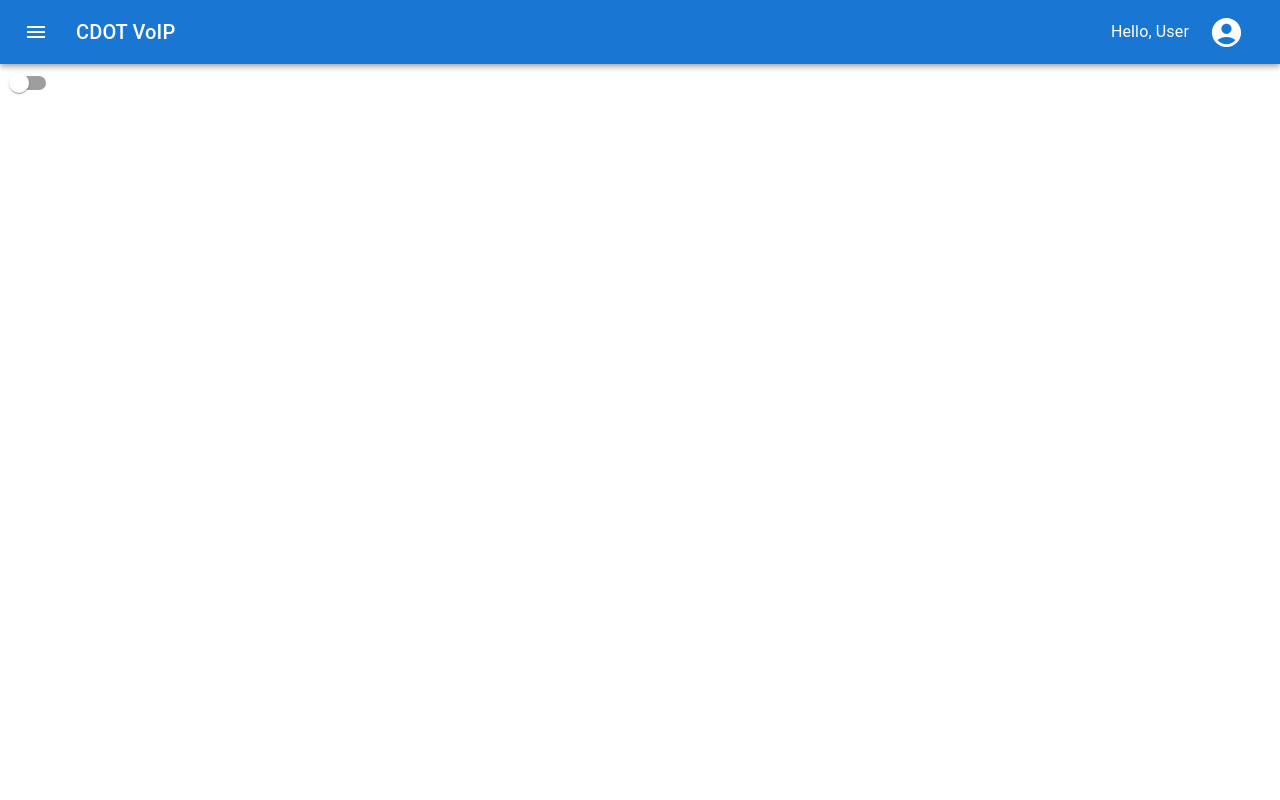
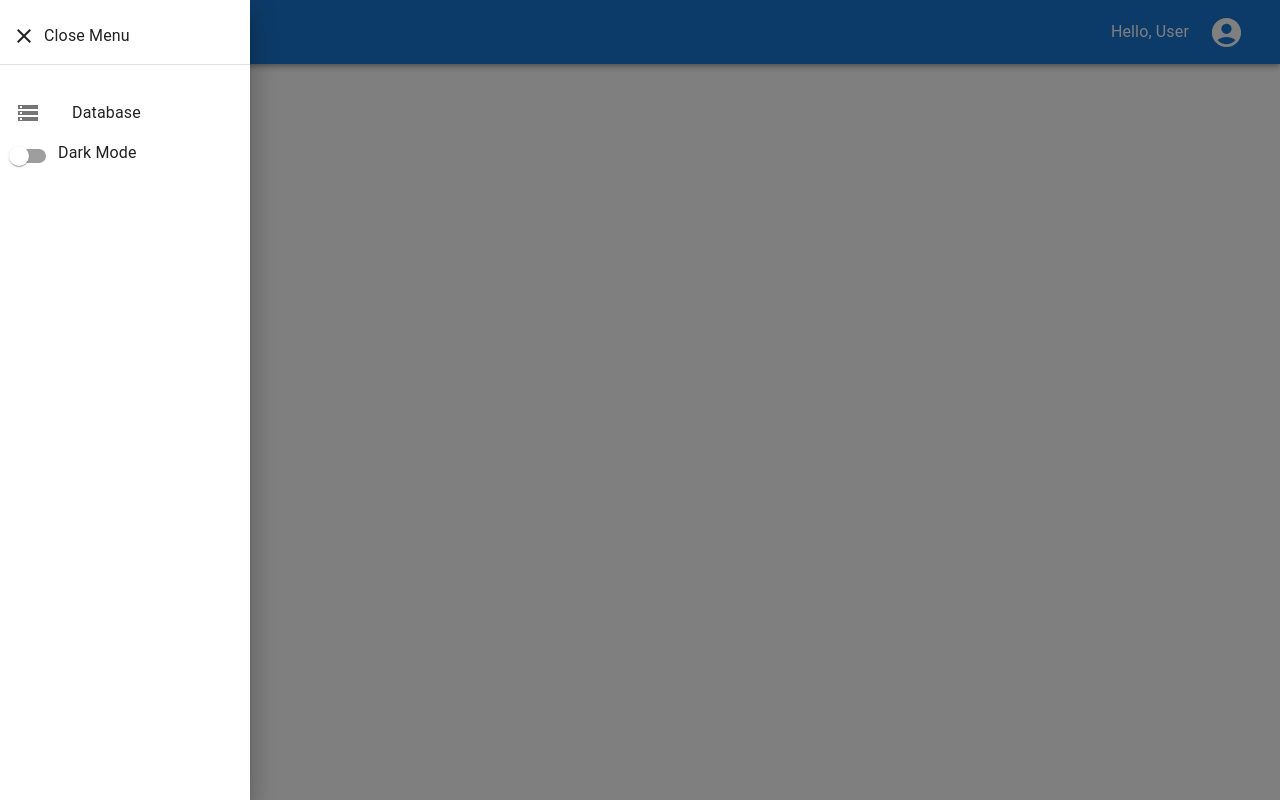
Before and after one commit to ismarthawkback/new-pbx-web-app, a React (Vite) app in the folder frontend/: page / in a window 1280 px wide. Both pictures are taken after a click on the button 36 px from the left and 32 px from the top of the page. Built offline with nearby package versions, Linux system fonts and the light colour scheme.

Commit message:
Complete Sidebar and Navbar with close and open

```diff
--- a/frontend/src/components/Navbar.jsx
+++ b/frontend/src/components/Navbar.jsx
@@ -9,14 +9,16 @@ import AccountCircle from "@mui/icons-material/AccountCircle";
 import MenuItem from "@mui/material/MenuItem";
 import Menu from "@mui/material/Menu";
 import { Stack } from "@mui/material";
-import ThemeToggle from "./navbar-components/ThemeToggle";
+import SideDrawer from "./navbar-components/SideDrawer";
+import { useState } from "react";
 
 export default function Navbar() {
-  const [anchorEl, setAnchorEl] = React.useState(null);
+  const [anchorEl, setAnchorEl] = useState(null);
+  const [drawerOpen, setDrawerOpen] = useState(false);
+  const setDrawerState = (open) => {
+    setDrawerOpen(open)
+  }
 
-  const handleChange = (event) => {
-    setAuth(event.target.checked);
-  };
 
   const handleMenu = (event) => {
     setAnchorEl(event.currentTarget);
@@ -36,6 +38,7 @@ export default function Navbar() {
             color="inherit"
             aria-label="menu"
             sx={{ mr: 2 }}
+            onClick={() => setDrawerOpen(true)}
           >
             <MenuIcon />
           </IconButton>
@@ -78,6 +81,7 @@ export default function Navbar() {
           </Stack>
         </Toolbar>
       </AppBar>
+      <SideDrawer drawerOpen={drawerOpen} setDrawerState={setDrawerState}/>
     </Box>
   );
 }
--- /dev/null
+++ b/frontend/src/components/navbar-components/SideDrawer.jsx
@@ -0,0 +1,75 @@
+import * as React from "react";
+import Box from "@mui/material/Box";
+import Drawer from "@mui/material/Drawer";
+import Button from "@mui/material/Button";
+import List from "@mui/material/List";
+import Divider from "@mui/material/Divider";
+import ListItem from "@mui/material/ListItem";
+import ListItemButton from "@mui/material/ListItemButton";
+import ListItemIcon from "@mui/material/ListItemIcon";
+import ListItemText from "@mui/material/ListItemText";
+import { IconButton, Stack } from "@mui/material";
+import CloseIcon from "@mui/icons-material/Close";
+import StorageIcon from "@mui/icons-material/Storage";
+import ThemeToggle from "./ThemeToggle";
+import { useState } from "react";
+
+
+export default function SideDrawer({drawerOpen, setDrawerState}) {
+  const state = drawerOpen;
+
+  const toggleDrawer = (open) => (event) => {
+    if (
+      event.type === "keydown" &&
+      (event.key === "Tab" || event.key === "Shift")
+    ) {
+      return;
+    }
+
+    setDrawerState(open)
+  };
+
+  return (
+    <div>
+      <Drawer anchor="left" open={state} onClose={toggleDrawer(false)}>
+        <Box
+          sx={{ width: 250 }}
+          role="presentation"
+          onClick={toggleDrawer(false)}
+          onKeyDown={toggleDrawer(false)}
+        >
+          <List>
+            <ListItem disablePadding>
+              <ListItemButton>
+                <IconButton edge="start" color="inherit" aria-label="menu">
+                  <CloseIcon />
+                </IconButton>
+                <ListItemText primary="Close Menu" />
+              </ListItemButton>
+            </ListItem>
+            <Divider />
+            <ListItem
+              disablePadding
+              sx={{
+                marginTop: 3,
+              }}
+            >
+              <ListItemButton>
+                <ListItemIcon>
+                  <StorageIcon />
+                </ListItemIcon>
+                <ListItemText primary="Database" />
+              </ListItemButton>
+            </ListItem>
+            <ListItem disablePadding>
+              <Stack direction={"row"}>
+                <ThemeToggle />
+                <ListItemText primary="Dark Mode" />
+              </Stack>
+            </ListItem>
+          </List>
+        </Box>
+      </Drawer>
+    </div>
+  );
+}
--- a/frontend/src/components/navbar-components/ThemeToggle.jsx
+++ b/frontend/src/components/navbar-components/ThemeToggle.jsx
@@ -4,11 +4,12 @@ import { ThemeContext } from '../../contexts/ThemeContext'
 import Switch from '@mui/material/Switch'
 
 export default function ThemeToggle() {
-    const {toggleTheme} = useContext(ThemeContext)
+    const {toggleTheme, theme} = useContext(ThemeContext)
   return (
     <>
         <Switch
           onChange={toggleTheme}
+          defaultChecked={theme === 'dark' ? true : false}
         />
     </>
   )
```
Also changed, not shown: frontend/src/components/navbar-components/TemporaryDrawer.jsx (added).
